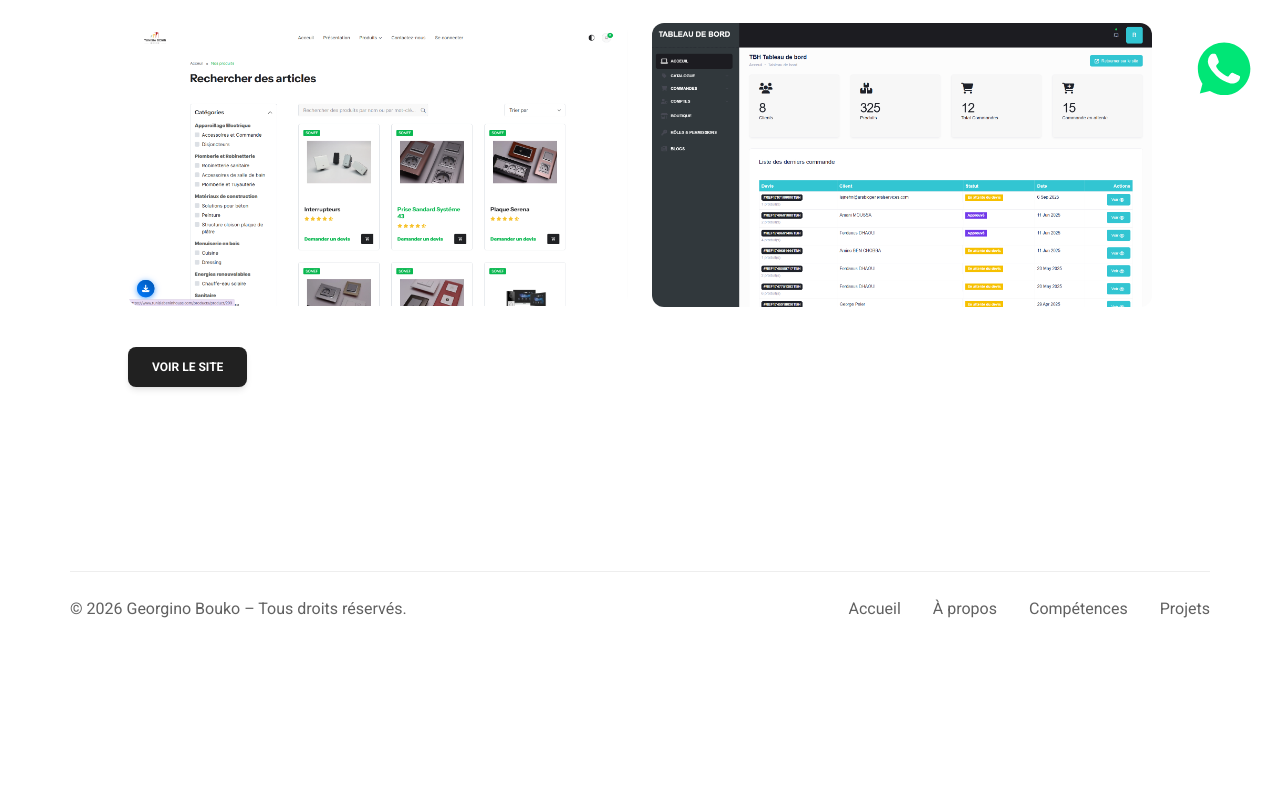
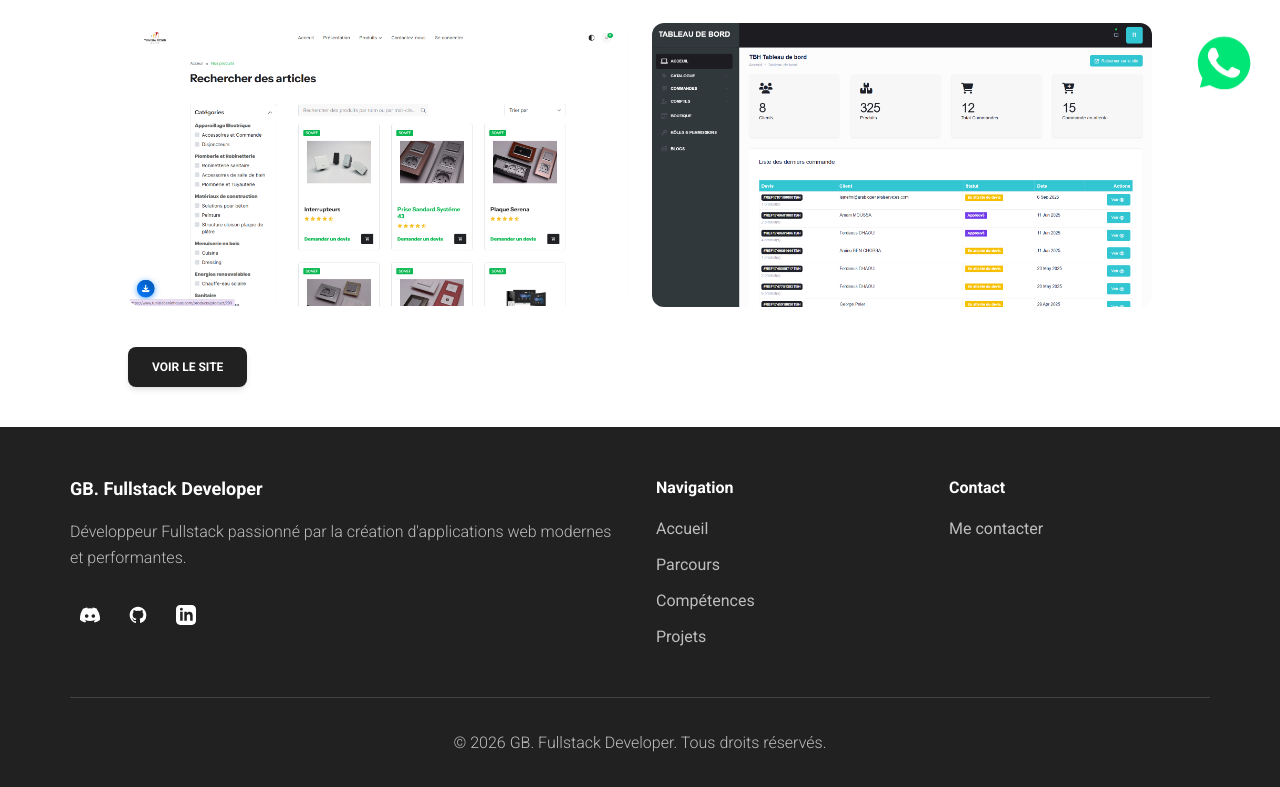
Before and after one commit to georgisenze/portfolio_v1, a Next.js app: page /projects/view/TBH in a window 1280 px wide. Shown: the part 673-1460 px from the top of the page. Before the commit the page ends 1319 px from the top, so only its background shows below. Built offline with nearby package versions, Linux system fonts and the light colour scheme.

Commit message:
mise à jour

```diff
--- a/src/app/hero.tsx
+++ b/src/app/hero.tsx
@@ -8,7 +8,7 @@ import { ArrowDownTrayIcon } from "@heroicons/react/24/solid";
 
 function Hero() {
   return (
-    <header id="home" className="bg-white px-8 py-16">
+    <header id="home" className="bg-white px-8 py-16 overflow-hidden">
       <div className="container mx-auto grid min-h-[70vh] grid-cols-1 items-center gap-10 lg:grid-cols-2">
         <div>
           <TypographySafe {...({} as any)}
@@ -24,9 +24,9 @@ function Hero() {
             variant="lead"
             className="mb-6 text-gray-600 md:pr-16 xl:pr-28"
           >
-            Passionné par la conception d’applications performantes et scalables,
-            j’interviens sur l’ensemble du cycle de développement : de
-            l’architecture backend à l’expérience utilisateur frontend.
+            Passionné par la conception d'applications performantes et scalables,
+            j'interviens sur l'ensemble du cycle de développement : de
+            l'architecture backend à l'expérience utilisateur frontend.
             <br />
             <br />
             Spécialisé en <strong>Laravel, Vue.js, React, Next.js</strong> et
@@ -36,7 +36,7 @@ function Hero() {
           <div className="flex flex-wrap gap-4">
             <a href="/cv/Georgino_Bouko_CV.pdf" target="_blank">
               <Button {...({} as any)} color="gray" className="flex items-center gap-2" size="lg">
-                Télercharger mon CV
+                Télécharger mon CV
                  <ArrowDownTrayIcon className="h-5 w-5" />
               </Button>
             </a>
@@ -48,15 +48,57 @@ function Hero() {
           </div>
         </div>
 
+        <div className="relative">
+          {/* Effet de lumière 1 - Gradient bleu/violet */}
+          <div className="absolute -inset-4 bg-gradient-to-r from-blue-500 via-purple-500 to-pink-500 rounded-xl blur-3xl opacity-30 animate-pulse"></div>
+
+          {/* Effet de lumière 2 - Cercles flottants */}
+          <div className="absolute top-0 -left-4 w-72 h-72 bg-purple-400 rounded-full mix-blend-multiply filter blur-3xl opacity-20 animate-blob"></div>
+          <div className="absolute top-0 -right-4 w-72 h-72 bg-blue-400 rounded-full mix-blend-multiply filter blur-3xl opacity-20 animate-blob animation-delay-2000"></div>
+          <div className="absolute -bottom-8 left-20 w-72 h-72 bg-pink-400 rounded-full mix-blend-multiply filter blur-3xl opacity-20 animate-blob animation-delay-4000"></div>
+
+          {/* Image */}
+          <div className="relative z-10">
             <Image
               width={1024}
               height={1024}
               alt="Développement web et mobile"
               src="/image/4471284.jpg"
-          className="h-[35rem] w-full rounded-xl object-cover"
+              className="h-[35rem] w-full rounded-xl object-cover shadow-2xl"
               priority
             />
           </div>
+        </div>
+      </div>
+
+      <style jsx>{`
+        @keyframes blob {
+          0% {
+            transform: translate(0px, 0px) scale(1);
+          }
+          33% {
+            transform: translate(30px, -50px) scale(1.1);
+          }
+          66% {
+            transform: translate(-20px, 20px) scale(0.9);
+          }
+          100% {
+            transform: translate(0px, 0px) scale(1);
+          }
+        }
+
+        .animate-blob {
+          animation: blob 7s infinite;
+        }
+
+        .animation-delay-2000 {
+          animation-delay: 2s;
+        }
+
+        .animation-delay-4000 {
+          animation-delay: 4s;
+        }
+      `}</style>
     </header>
   );
 }
--- a/src/components/footer.tsx
+++ b/src/components/footer.tsx
@@ -1,61 +1,150 @@
-import { Typography, Button } from "@material-tailwind/react";
+"use client";
+
 import { TypographySafe } from "@/components/TypographySafe";
+import { IconButton } from "@material-tailwind/react";
 
-import {
-  RectangleStackIcon,
-  UserCircleIcon,
-  CommandLineIcon,
-  Squares2X2Icon,
-  XMarkIcon,
-  Bars3Icon,
-} from "@heroicons/react/24/solid";
+const CURRENT_YEAR = new Date().getFullYear();
 
 const LINKS = [
   {
-    name: "Accueil",
-    icon: Squares2X2Icon,
-    href: "#home",
+    title: "Navigation",
+    items: [
+      { name: "Accueil", href: "/#home" },
+      { name: "Parcours", href: "/#resume" },
+      { name: "Compétences", href: "/#stack" },
+      { name: "Projets", href: "/#projects" },
+    ],
   },
   {
-    name: "À propos",
-    icon: UserCircleIcon,
-    href: "#resume",
+    title: "Contact",
+    items: [
+      { name: "Me contacter", href: "/#contact-form" },
+    ],
+  },
+];
+
+const SOCIAL_MEDIA = [
+  {
+    icon: (
+      <svg
+        className="h-5 w-5"
+        fill="currentColor"
+        viewBox="0 0 24 24"
+        aria-hidden="true"
+      >
+        <path d="M20.317 4.37a19.791 19.791 0 00-4.885-1.515.074.074 0 00-.079.037c-.211.375-.445.864-.607 1.25a18.27 18.27 0 00-5.487 0c-.163-.386-.395-.875-.608-1.25a.077.077 0 00-.079-.037A19.736 19.736 0 003.677 4.37a.07.07 0 00-.032.027C.533 9.046-.32 13.58.099 18.057a.082.082 0 00.031.057 19.9 19.9 0 005.993 3.03.08.08 0 00.087-.027c.461-.63.873-1.295 1.226-1.994a.076.076 0 00-.042-.106 13.107 13.107 0 01-1.872-.892.077.077 0 00-.008-.128 10.713 10.713 0 00.372-.294.075.075 0 00.088-.01 14.047 14.047 0 0012.052 0 .075.075 0 00.088.011c.12.098.246.198.373.294a.077.077 0 00-.007.128 12.299 12.299 0 01-1.873.892.076.076 0 00-.041.107c.36.699.77 1.364 1.225 1.994a.076.076 0 00.087.027 19.86 19.86 0 006.002-3.03.077.077 0 00.032-.056c.5-4.506-.838-8.962-3.554-12.664a.06.06 0 00-.031-.028zM8.02 15.33c-1.183 0-2.157-.965-2.157-2.156 0-1.193.964-2.157 2.157-2.157 1.193 0 2.157.964 2.157 2.157 0 1.191-.964 2.156-2.157 2.156zm7.975 0c-1.183 0-2.157-.965-2.157-2.156 0-1.193.964-2.157 2.157-2.157 1.193 0 2.157.964 2.157 2.157 0 1.191-.964 2.156-2.157 2.156z" />
+      </svg>
+    ),
+    href: "georgi7232", // Remplacez par votre lien
   },
   {
-    name: "Compétences",
-    icon: CommandLineIcon,
-    href: "#skills",
+    icon: (
+      <svg
+        className="h-5 w-5"
+        fill="currentColor"
+        viewBox="0 0 24 24"
+        aria-hidden="true"
+      >
+        <path
+          fillRule="evenodd"
+          d="M12 2C6.477 2 2 6.484 2 12.017c0 4.425 2.865 8.18 6.839 9.504.5.092.682-.217.682-.483 0-.237-.008-.868-.013-1.703-2.782.605-3.369-1.343-3.369-1.343-.454-1.158-1.11-1.466-1.11-1.466-.908-.62.069-.608.069-.608 1.003.07 1.531 1.032 1.531 1.032.892 1.53 2.341 1.088 2.91.832.092-.647.35-1.088.636-1.338-2.22-.253-4.555-1.113-4.555-4.951 0-1.093.39-1.988 1.029-2.688-.103-.253-.446-1.272.098-2.65 0 0 .84-.27 2.75 1.026A9.564 9.564 0 0112 6.844c.85.004 1.705.115 2.504.337 1.909-1.296 2.747-1.027 2.747-1.027.546 1.379.202 2.398.1 2.651.64.7 1.028 1.595 1.028 2.688 0 3.848-2.339 4.695-4.566 4.943.359.309.678.92.678 1.855 0 1.338-.012 2.419-.012 2.747 0 .268.18.58.688.482A10.019 10.019 0 0022 12.017C22 6.484 17.522 2 12 2z"
+          clipRule="evenodd"
+        />
+      </svg>
+    ),
+    href: "https://github.com/georgisenze", // Remplacez par votre lien
   },
   {
-    name: "Projets",
-    icon: RectangleStackIcon,
-    href: "#projects",
+    icon: (
+      <svg
+        className="h-5 w-5"
+        fill="currentColor"
+        viewBox="0 0 24 24"
+        aria-hidden="true"
+      >
+        <path d="M19 0h-14c-2.761 0-5 2.239-5 5v14c0 2.761 2.239 5 5 5h14c2.762 0 5-2.239 5-5v-14c0-2.761-2.238-5-5-5zm-11 19h-3v-11h3v11zm-1.5-12.268c-.966 0-1.75-.79-1.75-1.764s.784-1.764 1.75-1.764 1.75.79 1.75 1.764-.783 1.764-1.75 1.764zm13.5 12.268h-3v-5.604c0-3.368-4-3.113-4 0v5.604h-3v-11h3v1.765c1.396-2.586 7-2.777 7 2.476v6.759z" />
+      </svg>
+    ),
+    href: "https://linkedin.com/in/georgino-bouko-0666aa195", // Remplacez par votre lien
   },
 ];
-const CURRENT_YEAR = new Date().getFullYear();
 
 export function Footer() {
   return (
-    <footer className="mt-10 px-8 pt-20">
+    <footer className="relative w-full bg-gray-900 px-8 pt-12 pb-8 mt-10">
       <div className="container mx-auto">
-        <div className="mt-16 flex flex-wrap items-center justify-center gap-y-4 border-t border-gray-200 py-6 md:justify-between">
-          <TypographySafe {...({} as any)} className="text-center font-normal !text-gray-700">
-            &copy; {CURRENT_YEAR} Georgino Bouko – Tous droits réservés.
+        <div className="grid grid-cols-1 gap-8 md:grid-cols-2 lg:grid-cols-4">
+          {/* Logo et description */}
+          <div className="lg:col-span-2">
+            <a href="/" className="inline-block mb-4">
+              <TypographySafe
+                {...({} as any)}
+                className="text-lg font-bold text-white"
+              >
+                GB. Fullstack Developer
               </TypographySafe>
-          <ul className="flex gap-8 items-center">
-            {LINKS.map((link) => (
-              <li key={link.name}>
-                <TypographySafe {...({} as any)}
-                  as="a"
-                  href={link.href}
-                  variant="small"
-                  className="font-normal text-gray-700 hover:text-gray-900 transition-colors"
+            </a>
+            <TypographySafe
+              {...({} as any)}
+              className="mb-6 text-gray-400"
             >
-                  {link.name}
+              Développeur Fullstack passionné par la création d'applications
+              web modernes et performantes.
             </TypographySafe>
+            <div className="flex gap-2">
+              {SOCIAL_MEDIA.map((social, index) => (
+                <a
+                  key={index}
+                  href={social.href}
+                  target="_blank"
+                  rel="noopener noreferrer"
+                >
+                  <IconButton
+                    {...({} as any)}
+                    variant="text"
+                    color="white"
+                    className="hover:bg-gray-800"
+                  >
+                    {social.icon}
+                  </IconButton>
+                </a>
+              ))}
+            </div>
+          </div>
+
+          {/* Liens */}
+          {LINKS.map(({ title, items }) => (
+            <div key={title}>
+              <TypographySafe
+                {...({} as any)}
+                className="mb-4 font-bold text-white"
+              >
+                {title}
+              </TypographySafe>
+              <ul className="space-y-3">
+                {items.map((item) => (
+                  <li key={item.name}>
+                    <a
+                      href={item.href}
+                      className="text-gray-400 transition-colors hover:text-white"
+                    >
+                      {item.name}
+                    </a>
                   </li>
                 ))}
               </ul>
+            </div>
+          ))}
+        </div>
+
+        {/* Copyright */}
+        <div className="mt-12 border-t border-gray-800 pt-8">
+          <TypographySafe
+            {...({} as any)}
+            className="text-center text-gray-400"
+          >
+            &copy; {CURRENT_YEAR} GB. Fullstack Developer. Tous droits réservés.
+          </TypographySafe>
         </div>
       </div>
     </footer>
```
Lines whose indentation alone changed are shown as unchanged.
